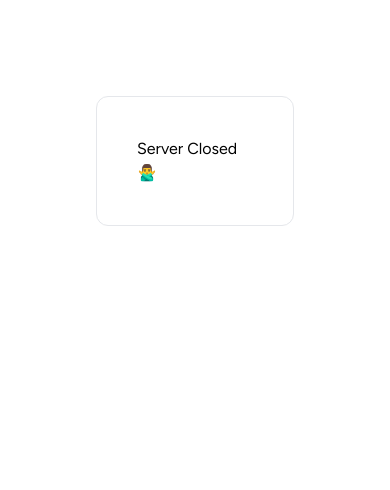
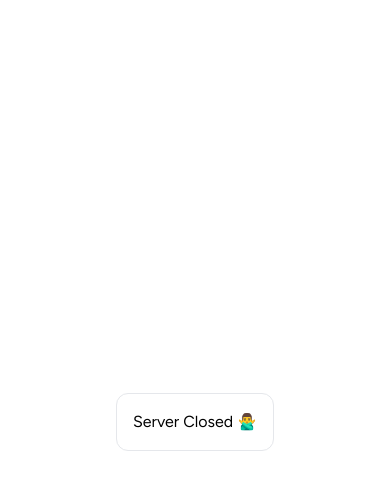
Before and after one commit to omshejul/email-node-red, a Next.js app: page / in a window 390 px wide. Shown: the top 490 px of the page. Built offline with nearby package versions, Linux system fonts and the light colour scheme.

Commit message:
Update page layout and styling

```diff
--- a/app/page.tsx
+++ b/app/page.tsx
@@ -2,9 +2,9 @@
 
 export default function Home() {
   return (
-    <main className="flex min-h-screen flex-col items-center justify-between p-24">
+    <main className="flex min-h-screen flex-col items-center justify-center  lg:p-24">
       {/* <Form /> */}
-      <p className="grid place-items-center border p-10 rounded-xl" >Server Closed 🙅‍♂️</p>
+      <p className="grid place-items-center border p-4 lg:p-10 rounded-xl" >Server Closed 🙅‍♂️</p>
     </main>
   );
 }
```
